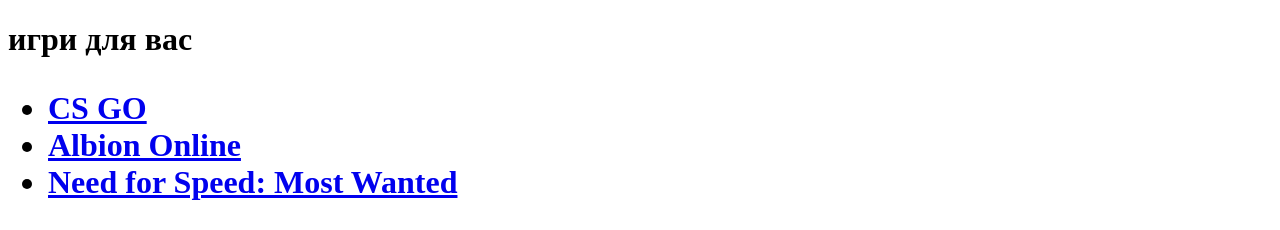
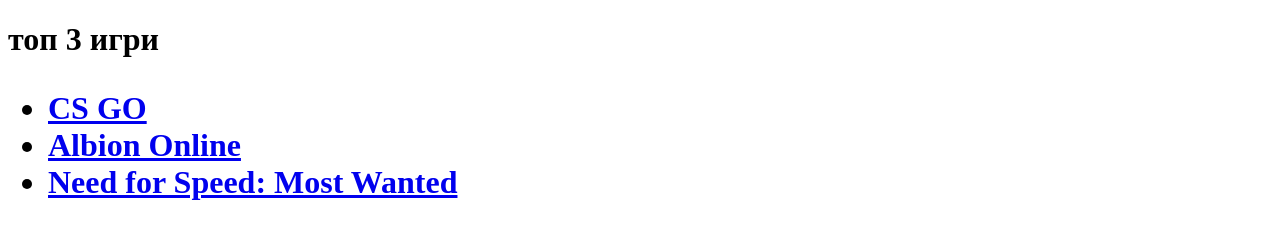
Before and after one commit to JustEeasy/nez, a plain HTML site: page Nezzyk.html in a window 1280 px wide. Shown: the top 230 px of the page. Drawn offline with Linux system fonts and the light colour scheme.

Commit message:
Add files via upload

```diff
--- a/Nezzyk.html
+++ b/Nezzyk.html
@@ -10,7 +10,7 @@
 <body>
 
 </h1><div id="4"></div>
-<h1>   игри для вас
+<h1>   топ 3 игри
     <nav>
         <ul>
          <li><a href="#1">CS GO</a></li>
```
